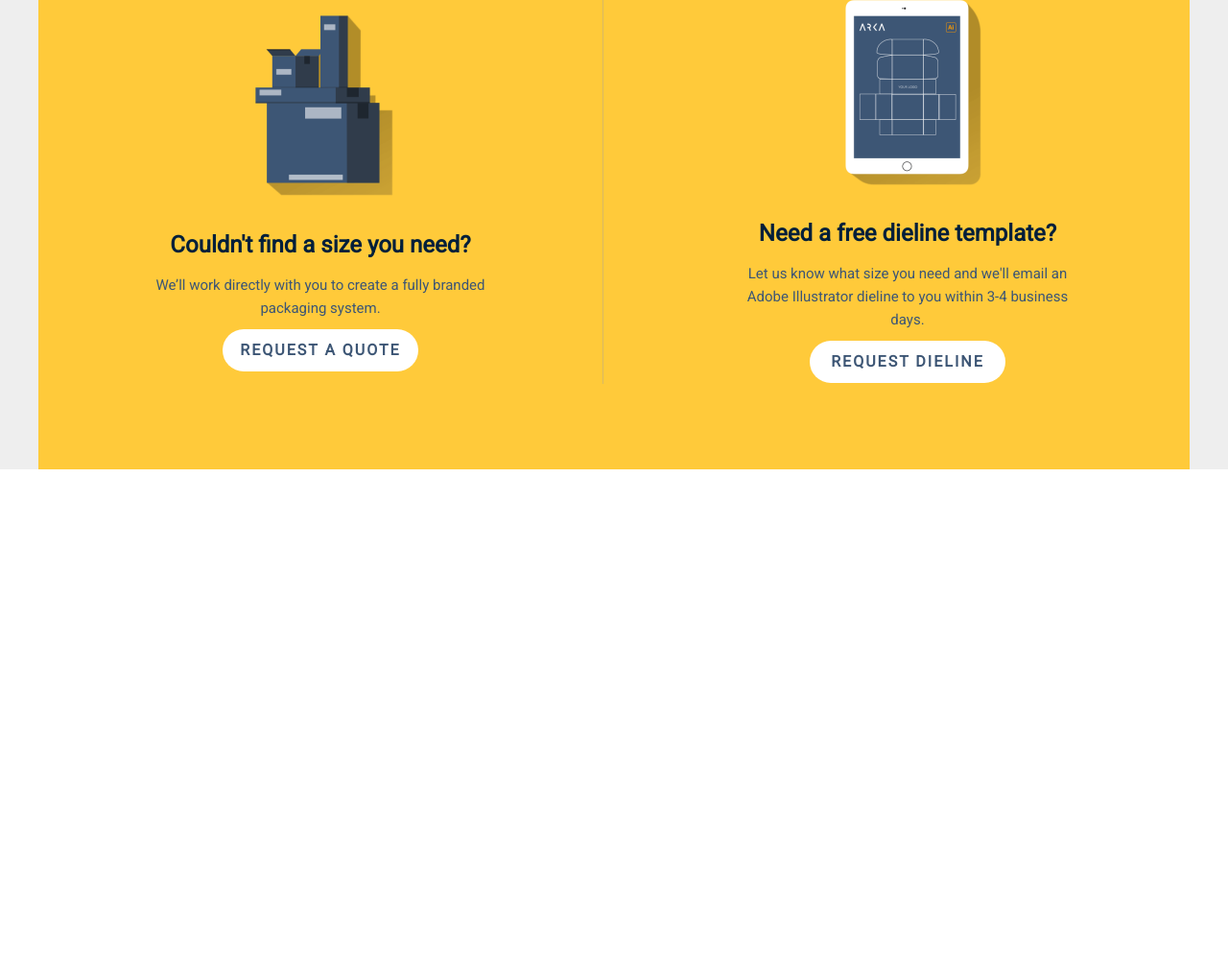
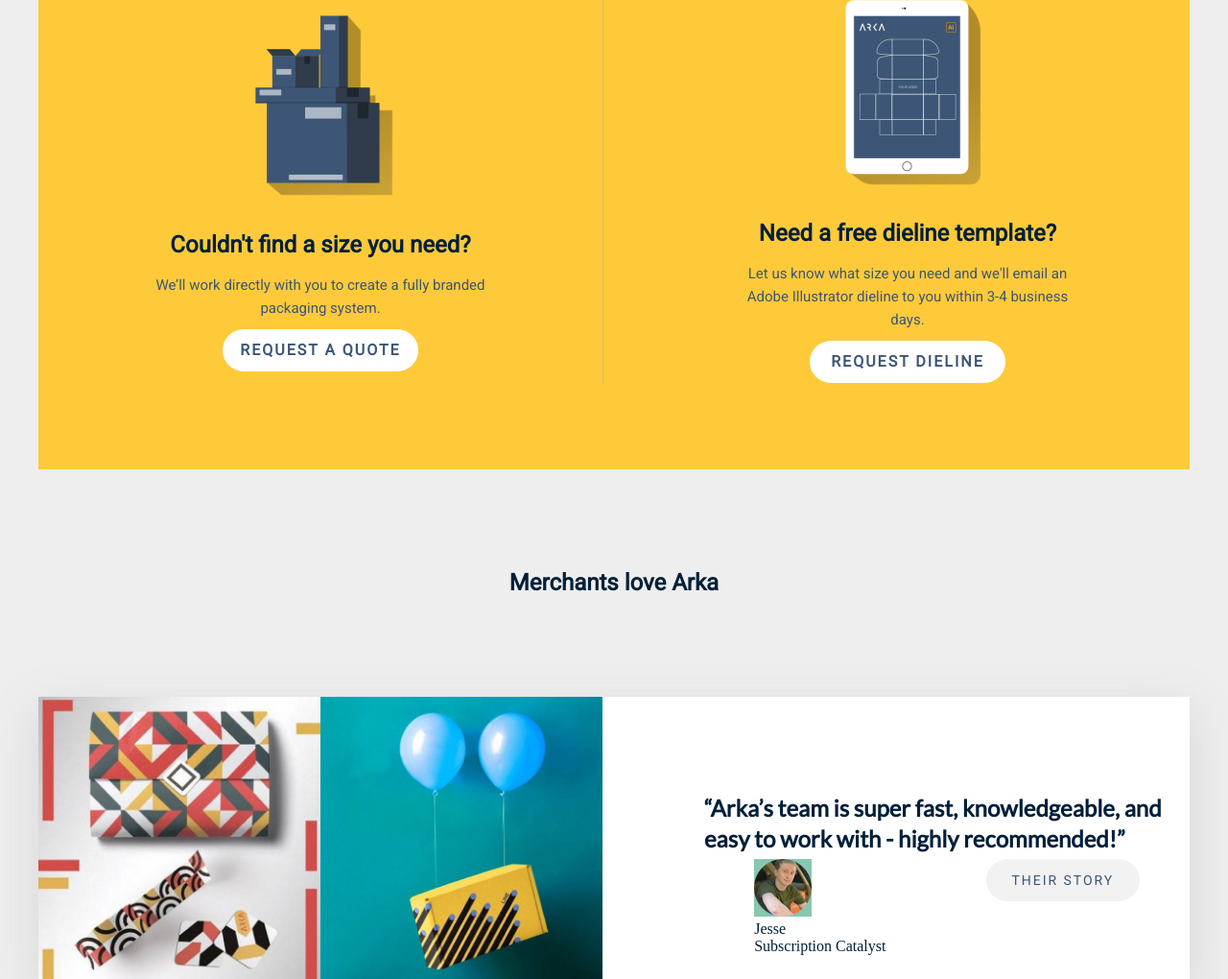
Before and after one commit to Andrewsabatyuk/arka-layout, a plain HTML site: page index.html in a window 1280 px wide. Shown: the part 3448-4468 px from the top of the page at 96% size. Before the commit the page ends 3937 px from the top, so only its background shows below. Drawn offline with Linux system fonts and the light colour scheme.

Commit message:
add new section

```diff
--- a/index.html
+++ b/index.html
@@ -7,6 +7,8 @@
   <link rel="preconnect" href="https://fonts.gstatic.com" />
   <link href="https://fonts.googleapis.com/css2?family=Roboto&display=swap" rel="stylesheet" />
   <meta name="viewport" content="width=device-width, initial-scale=1.0" />
+  <link rel="preconnect" href="https://fonts.gstatic.com">
+  <link href="https://fonts.googleapis.com/css2?family=Lato&display=swap" rel="stylesheet">
   <link rel="stylesheet" href="style.css" />
   <title>Document</title>
 </head>
@@ -248,6 +250,28 @@
         </div>
       </div>
     </section>
+
+    <!-- Merchants love Arka section -->
+
+    <section class="arka_info">
+      <h1 class="arka_info__header">Merchants love Arka</h1>
+      <div class="arka_info__wrapper">
+        <div class="arka_info__wrapper__img">
+        <img src="Images/Img1.png" alt="">
+        <img src="Images/Img2.png" alt="">
+      </div>
+        <div class="arka_info__wrapper__item">
+          <h3 class="arka_info__wrapper__item__text">“Arka’s team is super fast, knowledgeable, and easy to work with - highly recommended!”</h3>
+          <div class="arka_info__wrapper__item__card">
+            <img src="Images/LilImg1.png" alt="">
+              <p>Jesse</p>
+              <p>Subscription Catalyst</p>
+          </div>
+
+          <a href="#" class="arka_info__wrapper__item__btn">Their story</a>
+        </div>
+      </div>
+    </section>
   </main>
 </body>
 
--- a/style.scss
+++ b/style.scss
@@ -12,6 +12,9 @@ $main-font: 'Roboto',
 sans-serif;
 $nav-color: rgba(1, 31, 58, 1);
 $btn-background:rgba(61, 86, 117, 1);
+$reg-font: 'Lato', sans-serif;
+
+
 
 .navbar {
     max-width: 1440px;
@@ -509,3 +512,70 @@ section {
         align-items: center;
     }
 }
+
+// Merchants love Arka section
+
+.arka_info__header{
+    padding:100px 100px;
+    text-align: center;
+    font-style: 32px;
+    line-height: 37.5px;
+    font-family: $main-font;
+    color: $nav-color;
+    font-weight: 700;
+}
+
+.arka_info__wrapper{
+    max-width: 1200px;
+    margin: 0 auto;
+    background: #FFFFFF;
+    box-shadow: 0px 14px 44px rgba(143, 143, 143, 0.25);
+    display: flex;
+    flex-direction: row;
+    height: 294px;
+
+    &__img{
+        display: flex;
+        flex-direction: row;
+    }
+
+    .arka_info__wrapper__item{
+        display: flex;
+        // flex-direction: column;
+        padding: 100px 0px 20px 106px;
+        justify-content: space-around;
+        flex-wrap: wrap;
+
+
+        &__card{
+            color: $nav-color;
+        }
+
+
+        &__text{
+            font-family: $reg-font;
+            font-size: 24px;
+            line-height: 32px;
+            color: $nav-color;
+
+        }
+
+
+        &__btn{
+            width: 160px;
+            height: 44px;
+            border-radius: 44px;
+            background: rgba(242, 242, 242, 1);
+            font-family: $main-font;
+            letter-spacing: 1.96px;
+            line-height: 18px;
+            font-size: 14px;
+            text-transform: uppercase;
+            color: #3D5675;
+            display: flex;
+            justify-content: center;
+            align-items: center;
+            text-decoration: none;
+        }
+    }
+}
```
Also changed, not shown: Images/Img1.png (added), Images/Img2.png (added), Images/LilImg1.png (added), style.css, 1 other file.
